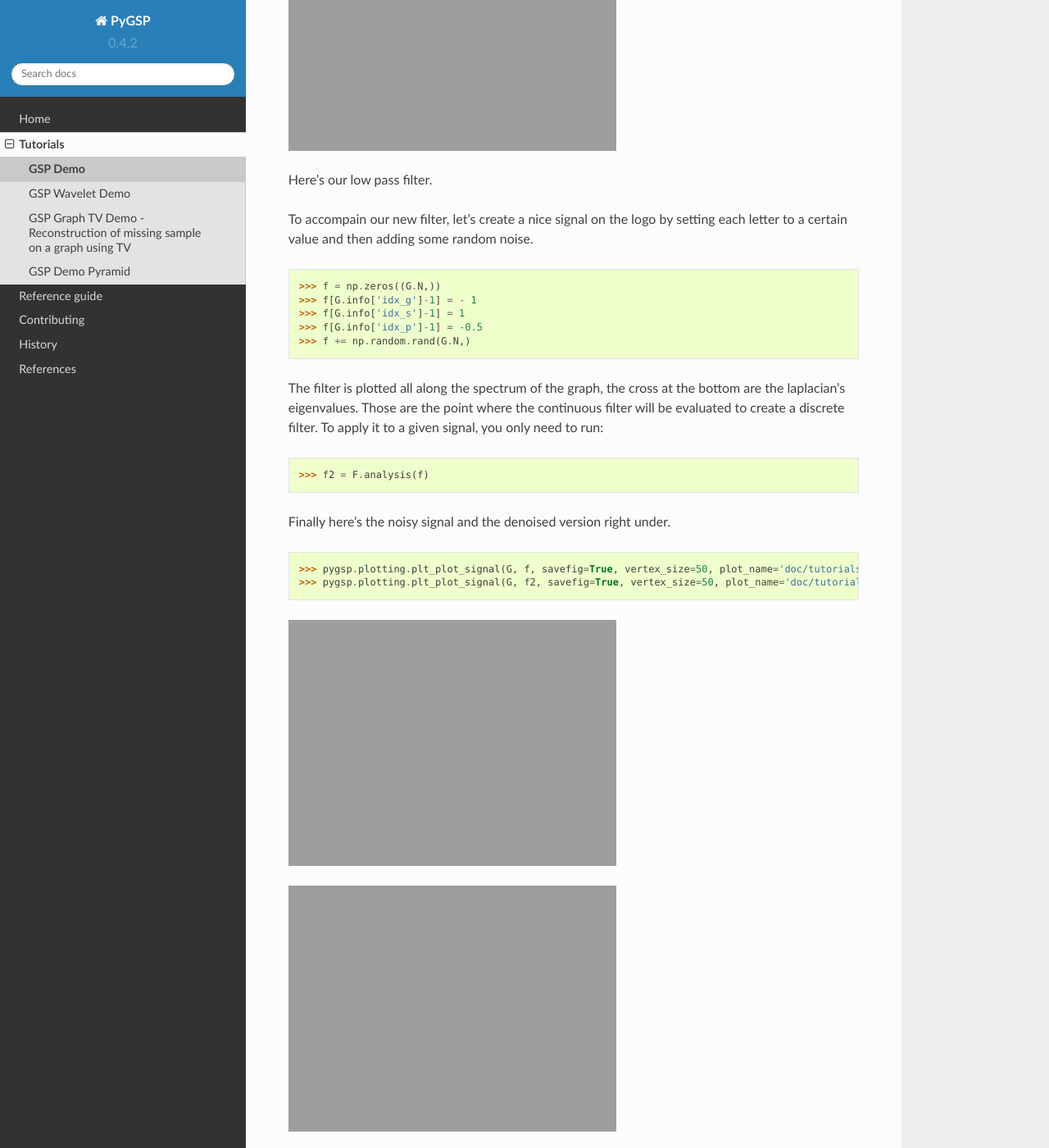
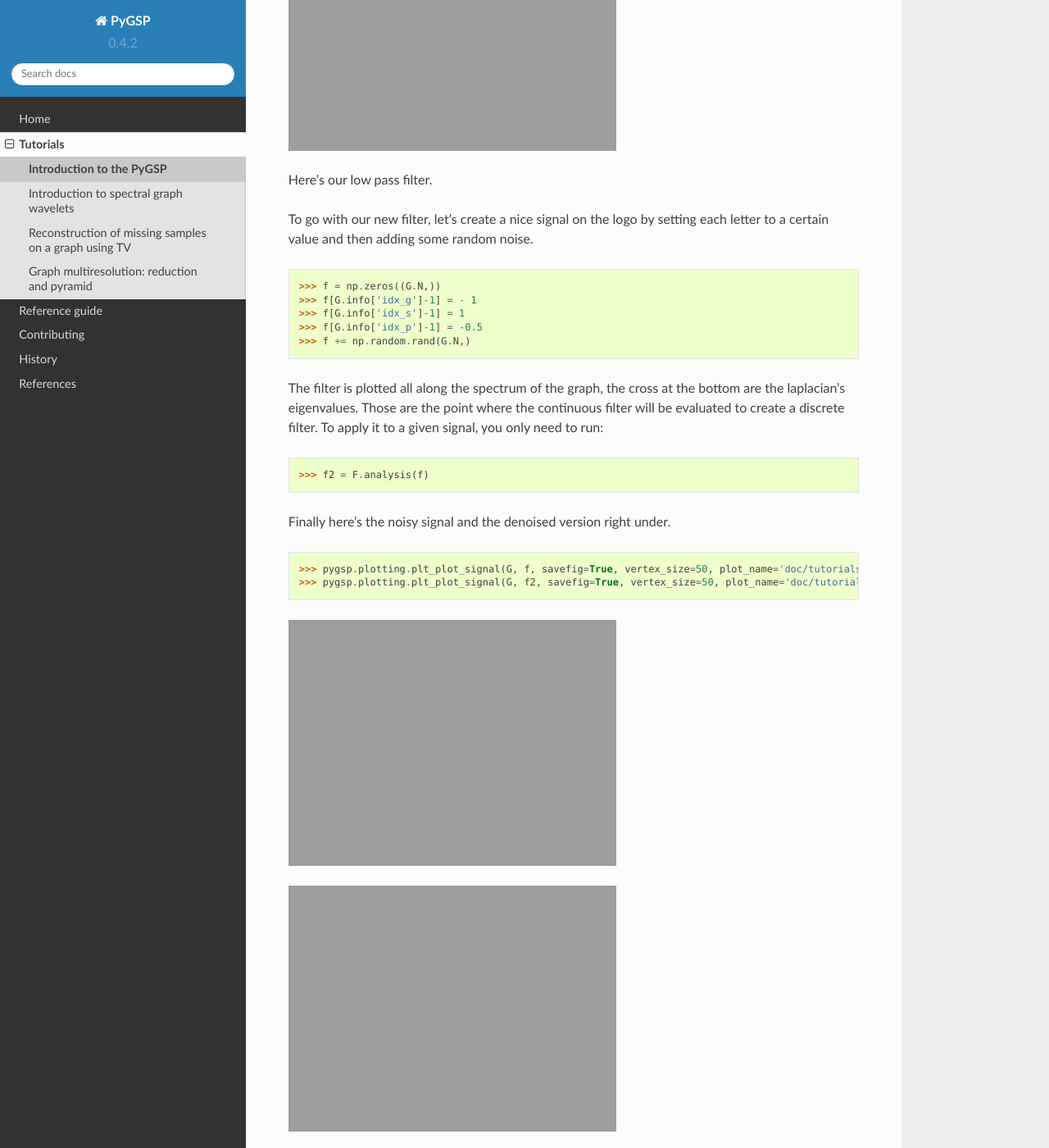
Before and after one commit to epfl-lts2/pygsp, a Sphinx documentation site: the page built from doc/tutorials/demo.rst, in a window 1280 px wide and 1400 px high, scrolled down 2871 px. Shown: the whole window at 82% size. Built offline with Sphinx 7.4.7 and the Read the Docs theme 2.0.0, drawn with Linux system fonts in a browser that asks for light colours; some of the changed text lies outside the part shown.

Commit message:
tutorials: better presentation

```diff
--- a/doc/tutorials/demo.rst
+++ b/doc/tutorials/demo.rst
@@ -1,6 +1,6 @@
-========
-GSP Demo
-========
+=========================
+Introduction to the PyGSP
+=========================
 
 This tutorial shows basic operations of the toolbox.
 To start open a python shell (IPython is recommended here) and import the pygsp. You would probably also import numpy as you will need it to create matrices and arrays.
@@ -13,7 +13,6 @@ The first step is to create a graph, there's a general class that can be used to
 >>> np.random.seed(42) # We will use a seed to make reproducible results
 >>> W = np.random.rand(400, 400)
 >>> G = pygsp.graphs.Graph(W)
-
 
 You have now a graph structure ready to be used everywhere in the box! Check the :ref:`reference-guide` to know more about the Graph class and it's subclasses.
 You can also check the included methods for all graphs with the usual help function.
@@ -70,8 +69,7 @@ You can also put multiple functions in a list to define a filterbank!
 
 Here's our low pass filter.
 
-
-To accompain our new filter, let's create a nice signal on the logo by setting each letter to a certain value and then adding some random noise.
+To go with our new filter, let's create a nice signal on the logo by setting each letter to a certain value and then adding some random noise.
 
 >>> f = np.zeros((G.N,))
 >>> f[G.info['idx_g']-1] = - 1
--- a/doc/tutorials/demo_pyramid.rst
+++ b/doc/tutorials/demo_pyramid.rst
@@ -1,8 +1,8 @@
-================
-GSP Demo Pyramid
-================
+============================================
+Graph multiresolution: reduction and pyramid
+============================================
 
-In this demonstration file, we show how to reduce a graph using the GSPBox. Then we apply the pyramid to simple signal.
+In this demonstration file, we show how to reduce a graph using the PyGSP. Then we apply the pyramid to simple signal.
 To start open a python shell (IPython is recommended here) and import the required packages. You would probably also import numpy as you will need it to create matrices and arrays.
 
 >>> import numpy as np
--- a/doc/tutorials/demo_wavelet.rst
+++ b/doc/tutorials/demo_wavelet.rst
@@ -1,8 +1,6 @@
-================
-GSP Wavelet Demo
-================
-
-* Introduction to spectral graph wavelet with the PyGSP
+=======================================
+Introduction to spectral graph wavelets
+=======================================
 
 Description
 -----------
--- a/doc/tutorials/index.rst
+++ b/doc/tutorials/index.rst
@@ -6,7 +6,7 @@ The following are some tutorials which show and explain how to use the toolbox
 to solve some real problems.
 
 .. toctree::
-    :maxdepth: 2
+    :maxdepth: 1
 
     demo
     demo_wavelet
```
Also changed, not shown: other parts of doc/tutorials/demo.rst (+1 -2 lines), doc/tutorials/demo_graph_tv.rst (+6 -7 lines).
